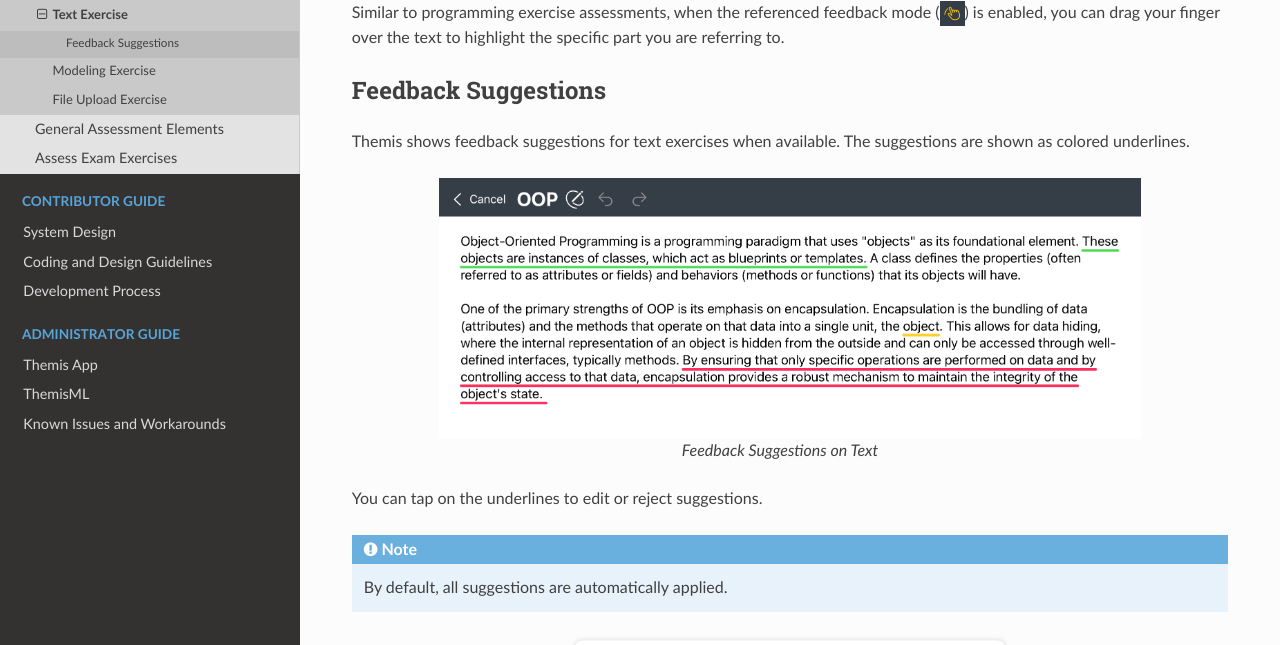
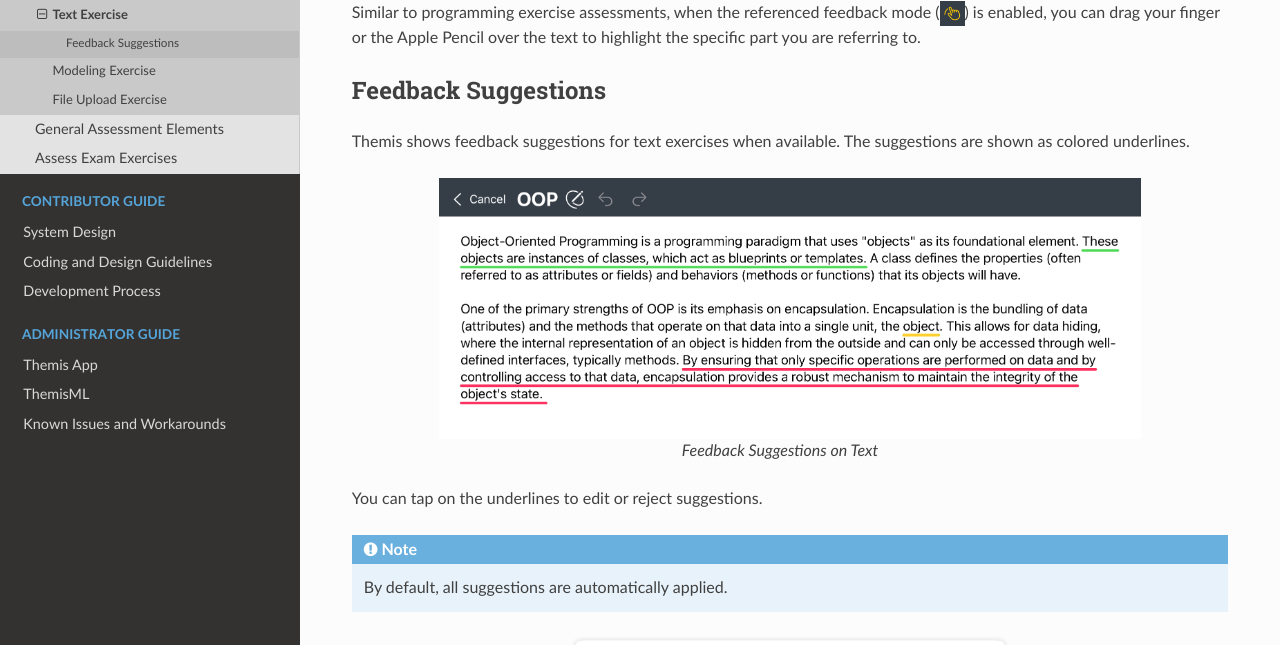
Before and after one commit to ls1intum/Themis, a Sphinx documentation site: the page built from docs/user/text-assessment/text-assessment.rst, in a window 1280 px wide and 900 px high, scrolled down 409 px, cut to the strip 255-900 px from the top of the window. Built offline with Sphinx 7.4.7 and the Read the Docs theme 2.0.0, drawn with Linux system fonts in a browser that asks for light colours.

Commit message:
Update docs/user/text-assessment/text-assessment.rst
Co-authored-by: Maximilian Sölch <maximiliansoelch@users.noreply.github.com>

```diff
--- a/docs/user/text-assessment/text-assessment.rst
+++ b/docs/user/text-assessment/text-assessment.rst
@@ -7,7 +7,7 @@ Text Exercise
 	</iframe>
 
 Similar to programming exercise assessments, when the referenced feedback mode (|feedback-mode-btn|)
-is enabled, you can drag your finger over the text to highlight the specific part you are referring to.
+is enabled, you can drag your finger or the Apple Pencil over the text to highlight the specific part you are referring to.
 
 .. |feedback-mode-btn| image:: ../assessment-overview/images/feedback-mode-btn.png
    :width: 25px
```
